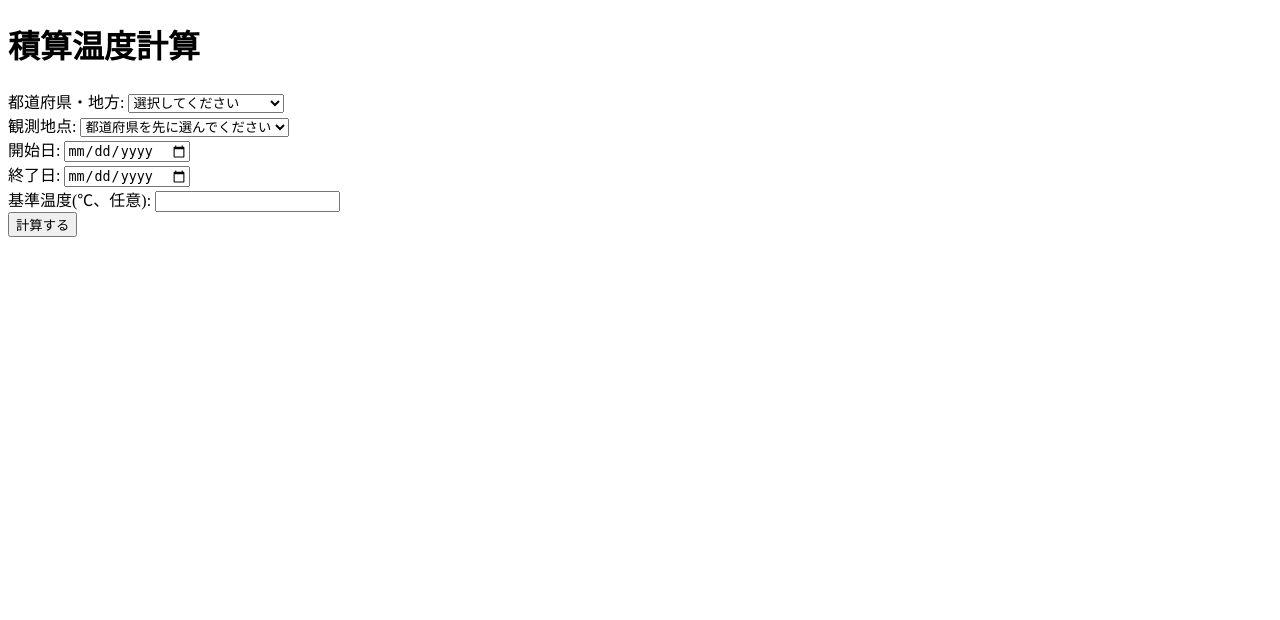
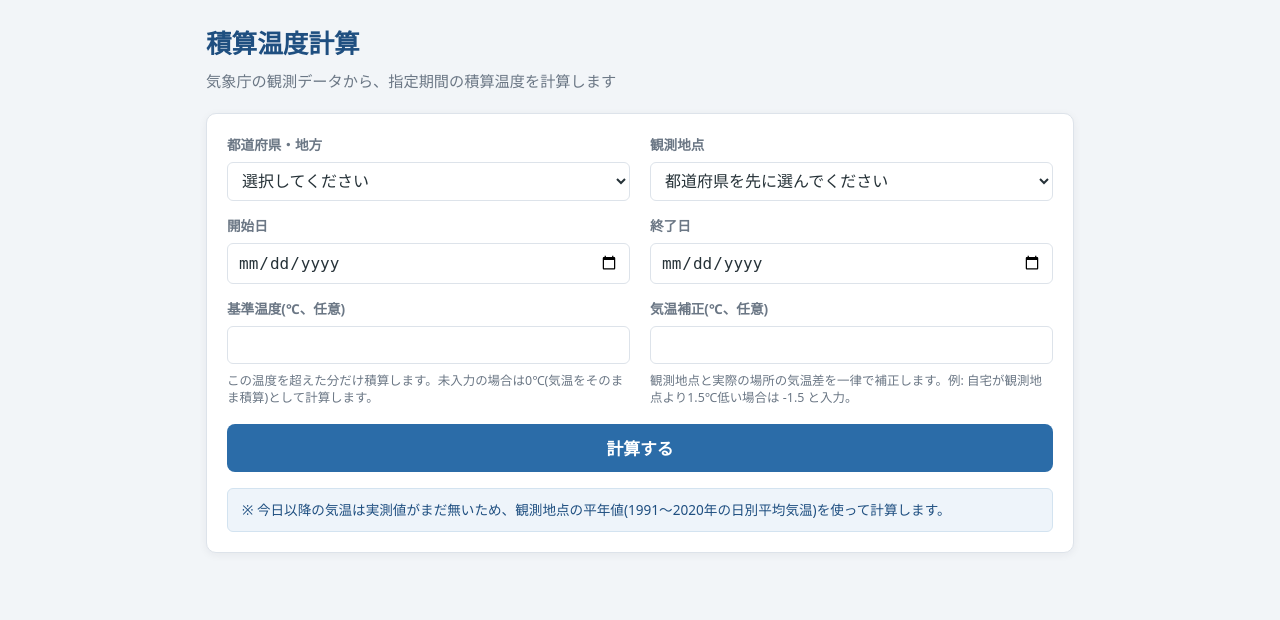
Before and after one commit to hoge0101/sekisan-ondo, a Flask app: page / in a window 1280 px wide. Shown: the top 620 px of the page. Run offline with Flask 3, Linux system fonts and the light colour scheme.

Commit message:
気温補正機能の追加とページ全体のデザイン刷新
- 参考サイトにあった気温補正(観測地点と実際の設置場所の気温差を一律オフセットする
  機能)を追加。基準温度・気温補正それぞれに入力欄の説明、未来日は平年値を使う旨の
  注記も追加した
- インラインCSSをstatic/style.cssに切り出し、カード型レイアウト・CSS Gridの
  フォーム・配色・表のストライプ表示など見た目を全面的に作り直した
  (全体の体裁、スマホでの見やすさ、配色、表のデザインの改善)

```diff
--- a/app.py
+++ b/app.py
@@ -112,14 +112,18 @@ def get_daily_temperatures(prec_no, area_code, start_date, end_date):
     return result
 
 
-def get_cumulative_series(prec_no, area_code, start_date, end_date, base_temp=0):
-    """日ごとの気温・積算温度の推移をリストで返す"""
+def get_cumulative_series(prec_no, area_code, start_date, end_date, base_temp=0, correction=0):
+    """日ごとの気温・積算温度の推移をリストで返す。
+    correction: 観測地点の気温と実際の設置場所の気温のズレを補正する一律オフセット(℃)
+    """
     daily_temps = get_daily_temperatures(prec_no, area_code, start_date, end_date)
 
     series = []
     total = 0
     for d, info in daily_temps.items():
         temp = info["temp"]
+        if temp is not None:
+            temp += correction
         if temp is not None and temp > base_temp:
             total += (temp - base_temp)
         series.append({
@@ -215,11 +219,12 @@ def index():
         start_date = date.fromisoformat(request.form["start_date"])
         end_date = date.fromisoformat(request.form["end_date"])
         base_temp = float(request.form.get("base_temp") or 0)
+        correction = float(request.form.get("correction") or 0)
 
         if start_date > end_date:
             error = "開始日は終了日より前の日付を指定してください"
         else:
-            daily_series = get_cumulative_series(prec_no, area_code, start_date, end_date, base_temp)
+            daily_series = get_cumulative_series(prec_no, area_code, start_date, end_date, base_temp, correction)
             result = daily_series[-1]["cumulative"] if daily_series else 0
             chart_svg = build_chart_svg(daily_series)
 
--- /dev/null
+++ b/static/style.css
@@ -0,0 +1,282 @@
+:root {
+    --color-primary: #2b6ca8;
+    --color-primary-dark: #1f4f80;
+    --color-accent: #e08a3c;
+    --color-bg: #f2f5f8;
+    --color-card: #ffffff;
+    --color-border: #dde3ea;
+    --color-text: #263238;
+    --color-text-muted: #6b7785;
+    --color-error-bg: #fdecec;
+    --color-error-border: #f5b5b5;
+    --color-error-text: #a83232;
+    --radius: 10px;
+    --shadow: 0 2px 8px rgba(30, 41, 59, 0.06);
+}
+
+* {
+    box-sizing: border-box;
+}
+
+body {
+    margin: 0;
+    padding: 0;
+    background: var(--color-bg);
+    color: var(--color-text);
+    font-family: "Hiragino Sans", "Yu Gothic", "Meiryo", system-ui, sans-serif;
+    line-height: 1.6;
+}
+
+.page {
+    max-width: 900px;
+    margin: 0 auto;
+    padding: 24px 16px 48px;
+}
+
+.page-header {
+    margin-bottom: 20px;
+}
+
+.page-header h1 {
+    margin: 0 0 4px;
+    font-size: 1.6rem;
+    color: var(--color-primary-dark);
+}
+
+.subtitle {
+    margin: 0;
+    color: var(--color-text-muted);
+    font-size: 0.95rem;
+}
+
+.alert {
+    background: var(--color-error-bg);
+    border: 1px solid var(--color-error-border);
+    color: var(--color-error-text);
+    padding: 10px 14px;
+    border-radius: var(--radius);
+    margin-bottom: 16px;
+}
+
+.card {
+    background: var(--color-card);
+    border: 1px solid var(--color-border);
+    border-radius: var(--radius);
+    box-shadow: var(--shadow);
+    padding: 20px;
+    margin-bottom: 20px;
+}
+
+.form-grid {
+    display: grid;
+    grid-template-columns: 1fr;
+    gap: 14px 20px;
+}
+
+@media (min-width: 560px) {
+    .form-grid {
+        grid-template-columns: 1fr 1fr;
+    }
+    .submit-field {
+        grid-column: 1 / -1;
+    }
+}
+
+.field {
+    display: flex;
+    flex-direction: column;
+    gap: 6px;
+}
+
+.field label {
+    font-size: 0.85rem;
+    font-weight: 600;
+    color: var(--color-text-muted);
+}
+
+.field select,
+.field input {
+    padding: 9px 10px;
+    border: 1px solid var(--color-border);
+    border-radius: 6px;
+    font-size: 1rem;
+    background: #fff;
+    color: var(--color-text);
+    width: 100%;
+}
+
+.field select:focus,
+.field input:focus {
+    outline: 2px solid var(--color-primary);
+    outline-offset: 1px;
+}
+
+.field-hint {
+    margin: 2px 0 0;
+    font-size: 0.78rem;
+    color: var(--color-text-muted);
+    font-weight: 400;
+    line-height: 1.4;
+}
+
+.submit-field {
+    margin-top: 4px;
+}
+
+.info-note {
+    margin: 16px 0 0;
+    padding: 10px 14px;
+    background: #eef4fa;
+    border: 1px solid #d3e3f0;
+    border-radius: 6px;
+    font-size: 0.85rem;
+    color: var(--color-primary-dark);
+}
+
+button[type="submit"] {
+    width: 100%;
+    padding: 12px 16px;
+    background: var(--color-primary);
+    color: #fff;
+    border: none;
+    border-radius: 8px;
+    font-size: 1.05rem;
+    font-weight: 700;
+    cursor: pointer;
+    transition: background 0.15s ease;
+}
+
+button[type="submit"]:hover {
+    background: var(--color-primary-dark);
+}
+
+@media (min-width: 560px) {
+    button[type="submit"] {
+        width: auto;
+        min-width: 180px;
+    }
+}
+
+.result-summary {
+    display: flex;
+    align-items: baseline;
+    gap: 10px;
+}
+
+.result-label {
+    font-size: 0.95rem;
+    color: var(--color-text-muted);
+    font-weight: 600;
+}
+
+.result-value {
+    font-size: 2.4rem;
+    font-weight: 800;
+    color: var(--color-accent);
+    line-height: 1;
+}
+
+.result-unit {
+    font-size: 1.2rem;
+    font-weight: 600;
+    margin-left: 2px;
+}
+
+.chart-card {
+    padding-bottom: 12px;
+}
+
+.chart {
+    display: block;
+    width: 100%;
+    height: auto;
+}
+
+.chart-legend {
+    margin: 10px 0 0;
+    font-size: 0.85rem;
+    color: var(--color-text-muted);
+    text-align: right;
+}
+
+.dot {
+    display: inline-block;
+    width: 10px;
+    height: 10px;
+    border-radius: 50%;
+    border: 1.5px solid var(--color-primary);
+    margin: 0 4px 0 14px;
+    vertical-align: middle;
+}
+
+.dot:first-child {
+    margin-left: 0;
+}
+
+.dot.actual {
+    background: var(--color-primary);
+}
+
+.dot.normal {
+    background: #fff;
+}
+
+.table-card {
+    padding: 0;
+    overflow: hidden;
+}
+
+.table-scroll {
+    overflow-x: auto;
+}
+
+.daily-table {
+    width: 100%;
+    border-collapse: collapse;
+    font-size: 0.95rem;
+    min-width: 420px;
+}
+
+.daily-table th,
+.daily-table td {
+    padding: 8px 14px;
+    text-align: right;
+    white-space: nowrap;
+}
+
+.daily-table th:first-child,
+.daily-table td:first-child {
+    text-align: left;
+}
+
+.daily-table thead th {
+    background: var(--color-primary);
+    color: #fff;
+    position: sticky;
+    top: 0;
+    font-weight: 600;
+}
+
+.daily-table tbody tr:nth-child(even) {
+    background: #f5f8fb;
+}
+
+.daily-table tbody tr.row-normal {
+    background: #fdf4ea;
+}
+
+.daily-table tbody tr.row-normal:nth-child(even) {
+    background: #fbeddb;
+}
+
+.normal-mark {
+    display: inline-block;
+    margin-left: 6px;
+    padding: 1px 6px;
+    border-radius: 4px;
+    background: var(--color-accent);
+    color: #fff;
+    font-size: 0.7rem;
+    font-weight: 600;
+    white-space: nowrap;
+}
--- a/templates/index.html
+++ b/templates/index.html
@@ -2,93 +2,86 @@
 <html lang="ja">
 <head>
     <meta charset="UTF-8">
+    <meta name="viewport" content="width=device-width, initial-scale=1">
     <title>積算温度計算</title>
-    <style>
-        .result-area {
-            margin-top: 12px;
-        }
-        .daily-table {
-            border-collapse: collapse;
-        }
-        .daily-table th, .daily-table td {
-            border: 1px solid #ccc;
-            padding: 4px 10px;
-            text-align: right;
-        }
-        .daily-table th {
-            background: #f2f2f2;
-        }
-        .normal-mark {
-            color: #d9822b;
-            font-size: 0.85em;
-            margin-left: 4px;
-        }
-        .chart-area {
-            max-width: 1000px;
-            margin-bottom: 24px;
-        }
-        .chart {
-            width: 100%;
-            height: auto;
-            min-width: 600px;
-        }
-        .chart-legend {
-            font-size: 0.9em;
-            color: #555;
-        }
-        .dot {
-            display: inline-block;
-            width: 10px;
-            height: 10px;
-            border-radius: 50%;
-            border: 1.5px solid #2b8ac4;
-            margin: 0 4px 0 12px;
-            vertical-align: middle;
-        }
-        .dot.actual {
-            background: #2b8ac4;
-        }
-        .dot.normal {
-            background: #fff;
-        }
-    </style>
+    <link rel="stylesheet" href="{{ url_for('static', filename='style.css') }}">
 </head>
 <body>
+    <div class="page">
+        <header class="page-header">
             <h1>積算温度計算</h1>
-    <form method="POST">
-        <label>都道府県・地方:
+            <p class="subtitle">気象庁の観測データから、指定期間の積算温度を計算します</p>
+        </header>
+
+        {% if error %}
+            <p class="alert">{{ error }}</p>
+        {% endif %}
+
+        <section class="card">
+            <form method="POST" class="form-grid">
+                <div class="field">
+                    <label for="prefecture-select">都道府県・地方</label>
                     <select id="prefecture-select" name="prec_no">
                         <option value="">選択してください</option>
                         {% for prec_no, pref in stations.items() %}
                             <option value="{{ prec_no }}" {% if form.get('prec_no') == prec_no %}selected{% endif %}>{{ pref.name }}</option>
                         {% endfor %}
                     </select>
-        </label><br>
+                </div>
 
-        <label>観測地点:
+                <div class="field">
+                    <label for="station-select">観測地点</label>
                     <select id="station-select" name="area_code" required>
                         <option value="">都道府県を先に選んでください</option>
                     </select>
-        </label><br>
+                </div>
 
-        <label>開始日: <input type="date" name="start_date" value="{{ form.get('start_date', '') }}" required></label><br>
-        <label>終了日: <input type="date" name="end_date" value="{{ form.get('end_date', '') }}" required></label><br>
-        <label>基準温度(℃、任意): <input type="number" name="base_temp" step="0.1" value="{{ form.get('base_temp', '') }}"></label><br>
+                <div class="field">
+                    <label for="start_date">開始日</label>
+                    <input type="date" id="start_date" name="start_date" value="{{ form.get('start_date', '') }}" required>
+                </div>
+
+                <div class="field">
+                    <label for="end_date">終了日</label>
+                    <input type="date" id="end_date" name="end_date" value="{{ form.get('end_date', '') }}" required>
+                </div>
+
+                <div class="field">
+                    <label for="base_temp">基準温度(℃、任意)</label>
+                    <input type="number" id="base_temp" name="base_temp" step="0.1" value="{{ form.get('base_temp', '') }}">
+                    <p class="field-hint">この温度を超えた分だけ積算します。未入力の場合は0℃(気温をそのまま積算)として計算します。</p>
+                </div>
+
+                <div class="field">
+                    <label for="correction">気温補正(℃、任意)</label>
+                    <input type="number" id="correction" name="correction" step="0.1" value="{{ form.get('correction', '') }}">
+                    <p class="field-hint">観測地点と実際の場所の気温差を一律で補正します。例: 自宅が観測地点より1.5℃低い場合は -1.5 と入力。</p>
+                </div>
+
+                <div class="field submit-field">
                     <button type="submit">計算する</button>
+                </div>
             </form>
 
+            <p class="info-note">※ 今日以降の気温は実測値がまだ無いため、観測地点の平年値(1991〜2020年の日別平均気温)を使って計算します。</p>
+        </section>
+
         {% if result is not none %}
-        <h2>積算温度: {{ result }} ℃</h2>
+            <section class="card result-summary">
+                <span class="result-label">積算温度</span>
+                <span class="result-value">{{ result }}<span class="result-unit">℃</span></span>
+            </section>
 
-        <div class="result-area">
-            <div class="chart-area">
+            <section class="card chart-card">
                 {{ chart_svg | safe }}
                 <p class="chart-legend">
                     <span class="dot actual"></span>実測値
                     <span class="dot normal"></span>平年値(未来日・欠測時)
                 </p>
-            </div>
+            </section>
 
+            <section class="card table-card">
+                <div class="table-scroll">
                     <table class="daily-table">
                         <thead>
                             <tr>
@@ -99,11 +92,11 @@
                         </thead>
                         <tbody>
                             {% for row in daily_series %}
-                        <tr>
+                                <tr class="{% if not row.is_actual %}row-normal{% endif %}">
                                     <td>{{ row.date.isoformat() }}</td>
                                     <td>
                                         {% if row.temp is not none %}
-                                    {{ row.temp }}{% if not row.is_actual %}<span class="normal-mark">(平年値)</span>{% endif %}
+                                            {{ row.temp }}{% if not row.is_actual %}<span class="normal-mark">平年値</span>{% endif %}
                                         {% else %}
                                             ---
                                         {% endif %}
@@ -114,7 +107,9 @@
                         </tbody>
                     </table>
                 </div>
+            </section>
         {% endif %}
+    </div>
 
     <script>
         // Python側のstationsデータを、JavaScriptでも使えるようにする
```
Lines whose indentation alone changed are shown as unchanged.
